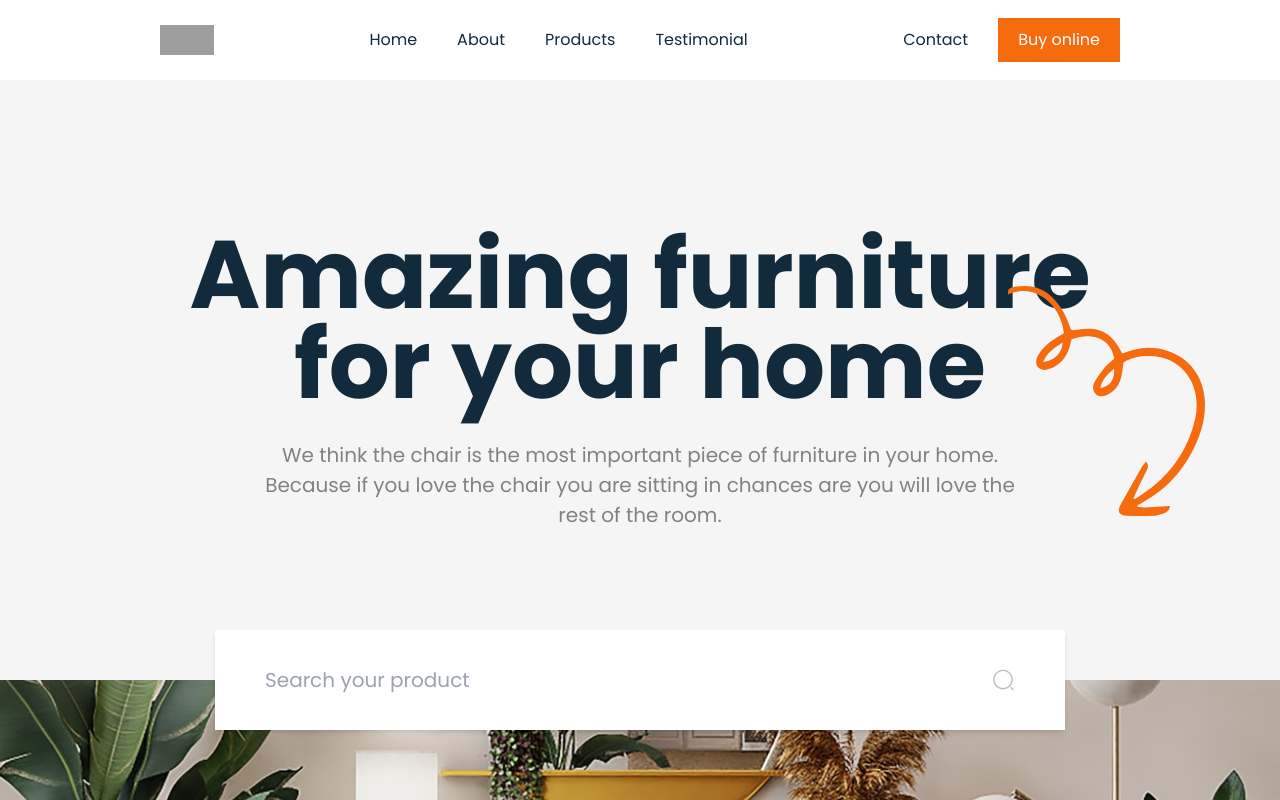
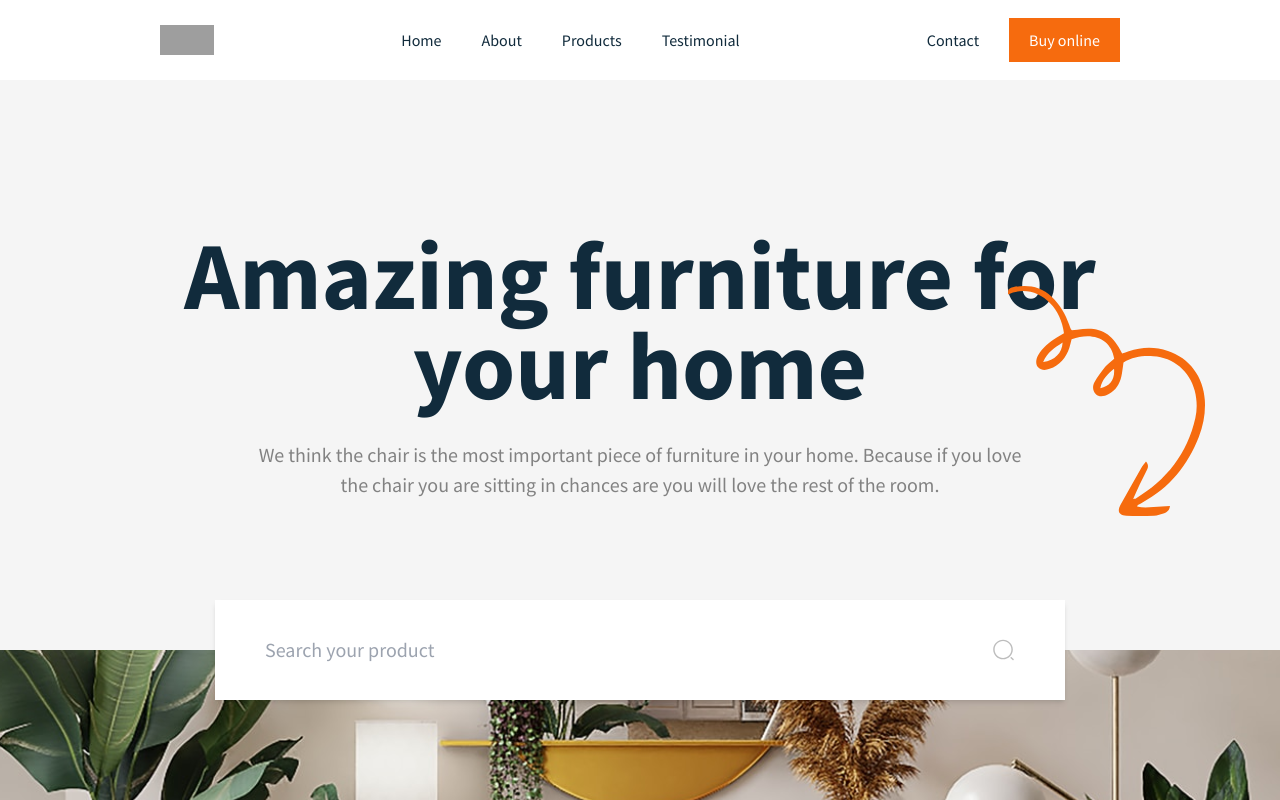
Before and after one commit to mustafahincal/frontend-task, a React (Create React App) app: page / in a window 1280 px wide. Shown: the top 800 px of the page. Built offline with nearby package versions, Linux system fonts and the light colour scheme; grey boxes are pictures that could not be loaded.

Commit message:
add root folder

```diff
--- a/public/index.html
+++ b/public/index.html
@@ -25,6 +25,11 @@
       Learn how to configure a non-root public URL by running `npm run build`.
     -->
     <title>React App</title>
+    <style>
+      html {
+        scroll-behavior: smooth;
+      }
+    </style>
   </head>
   <body>
     <noscript>You need to enable JavaScript to run this app.</noscript>
--- a/src/components/MainHeader.jsx
+++ b/src/components/MainHeader.jsx
@@ -8,9 +8,11 @@ const Header = () => {
     navigate("/product");
   };
   return (
-    <div className="shadow-md">
-      <div className="bg-white w-3/4 h-[80px] text-nav-item  m-auto flex justify-between items-center">
-        <img src="./assets/Logo.svg" className="w-[54px] h-[30px]" alt="" />
+    <div className="shadow-product-header">
+      <div className="  w-3/4 h-[80px] text-nav-item   m-auto flex justify-between items-center">
+        <a href="#home">
+          <img src="./assets/Logo.svg" className="w-[54px] h-[30px]" alt="" />
+        </a>
         <div>
           <ul className="flex gap-[40px] ">
             <li>
@@ -28,7 +30,9 @@ const Header = () => {
           </ul>
         </div>
         <div>
-          <span className="mr-[30px]">Contact</span>
+          <span className="mr-[30px]">
+            <a href="#contact">Contact</a>
+          </span>
           <button
             onClick={() => handleBuyButton()}
             className="px-[20px] py-[10px] bg-nav-button text-white"
--- a/src/index.jsx
+++ b/src/index.jsx
@@ -1,9 +1,9 @@
 import React from "react";
 import ReactDOM from "react-dom/client";
 import "./tailwind.css";
-import App from "./App";
 import reportWebVitals from "./reportWebVitals";
 import { BrowserRouter as Router } from "react-router-dom";
+import App from "./root/App";
 
 const root = ReactDOM.createRoot(document.getElementById("root"));
 root.render(
--- a/src/layout/MainContent.jsx
+++ b/src/layout/MainContent.jsx
@@ -7,7 +7,7 @@ import MainLayout from "./MainLayout";
 
 const MainContent = () => {
   return (
-    <>
+    <div className="font-source-sans-pro">
       <MainLayout>
         <Home />
         <AboutUs />
@@ -15,7 +15,7 @@ const MainContent = () => {
         <CustomerComments />
         <ContactUs />
       </MainLayout>
-    </>
+    </div>
   );
 };
 
--- a/src/layout/ProductContent.jsx
+++ b/src/layout/ProductContent.jsx
@@ -4,11 +4,11 @@ import ProductLayout from "./ProductLayout";
 
 const ProductContent = () => {
   return (
-    <>
+    <div className="font-poppins">
       <ProductLayout>
         <Product />
       </ProductLayout>
-    </>
+    </div>
   );
 };
 
--- /dev/null
+++ b/src/root/App.jsx
@@ -0,0 +1,12 @@
+import React from "react";
+import Router from "./Router";
+
+function App() {
+  return (
+    <div className="font-poppins">
+      <Router />
+    </div>
+  );
+}
+
+export default App;
--- a/src/App.jsx
+++ b/src/root/Router.jsx
@@ -1,16 +1,17 @@
 import React from "react";
 import { Route, Routes } from "react-router-dom";
-import MainContent from "./layout/MainContent";
-import ProductContent from "./layout/ProductContent";
-function App() {
+import MainContent from "../layout/MainContent";
+import ProductContent from "../layout/ProductContent";
+
+const Router = () => {
   return (
-    <div className="font-poppins">
+    <>
       <Routes>
         <Route path="/" element={<MainContent />} />
         <Route path="/product" element={<ProductContent />} />
       </Routes>
-    </div>
+    </>
   );
-}
+};
 
-export default App;
+export default Router;
--- a/tailwind.config.js
+++ b/tailwind.config.js
@@ -28,6 +28,7 @@ module.exports = {
       boxShadow: {
         "product-header": "0px 0px 30px rgba(0, 0, 0, 0.12)",
         "sponsored-item": "0px 4px 30px rgba(0, 0, 0, 0.08)",
+        header: "0px 0px 10px rgba(0, 0, 0, 0.12)",
       },
     },
   },
```
